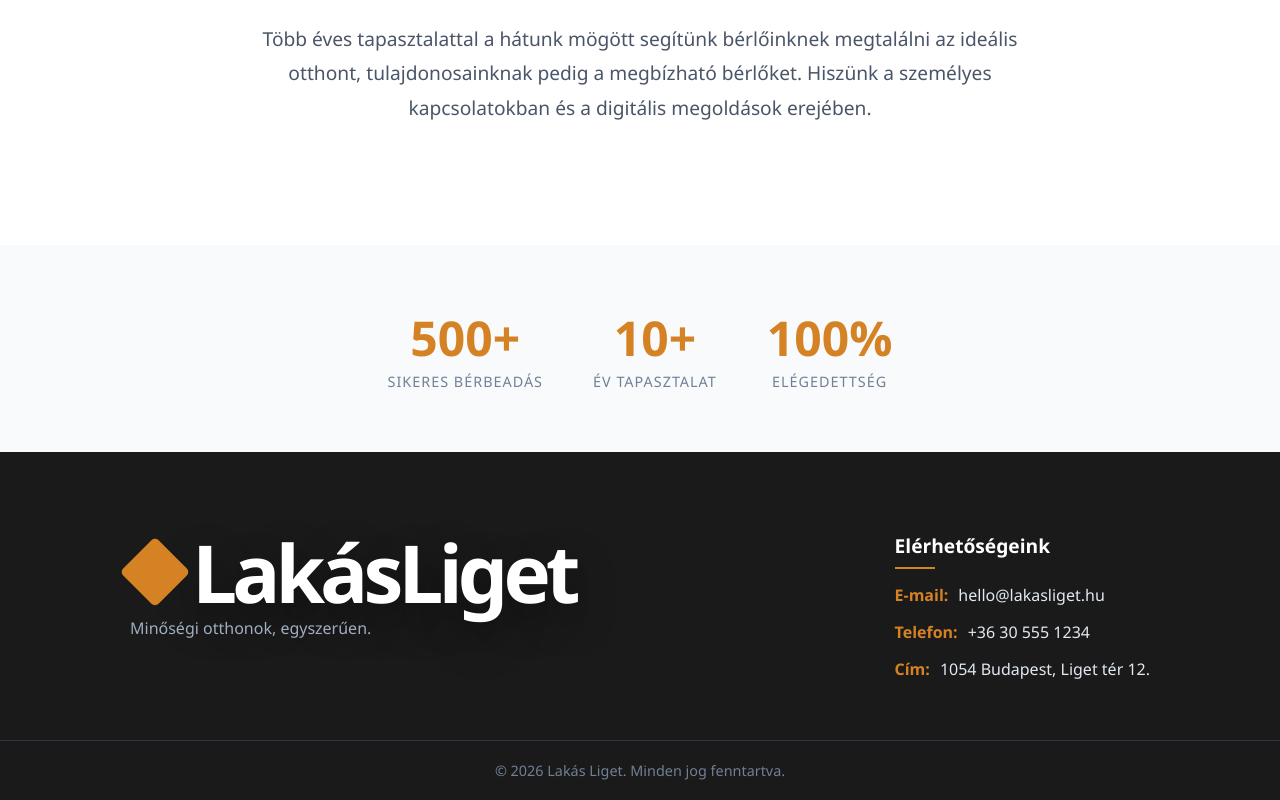
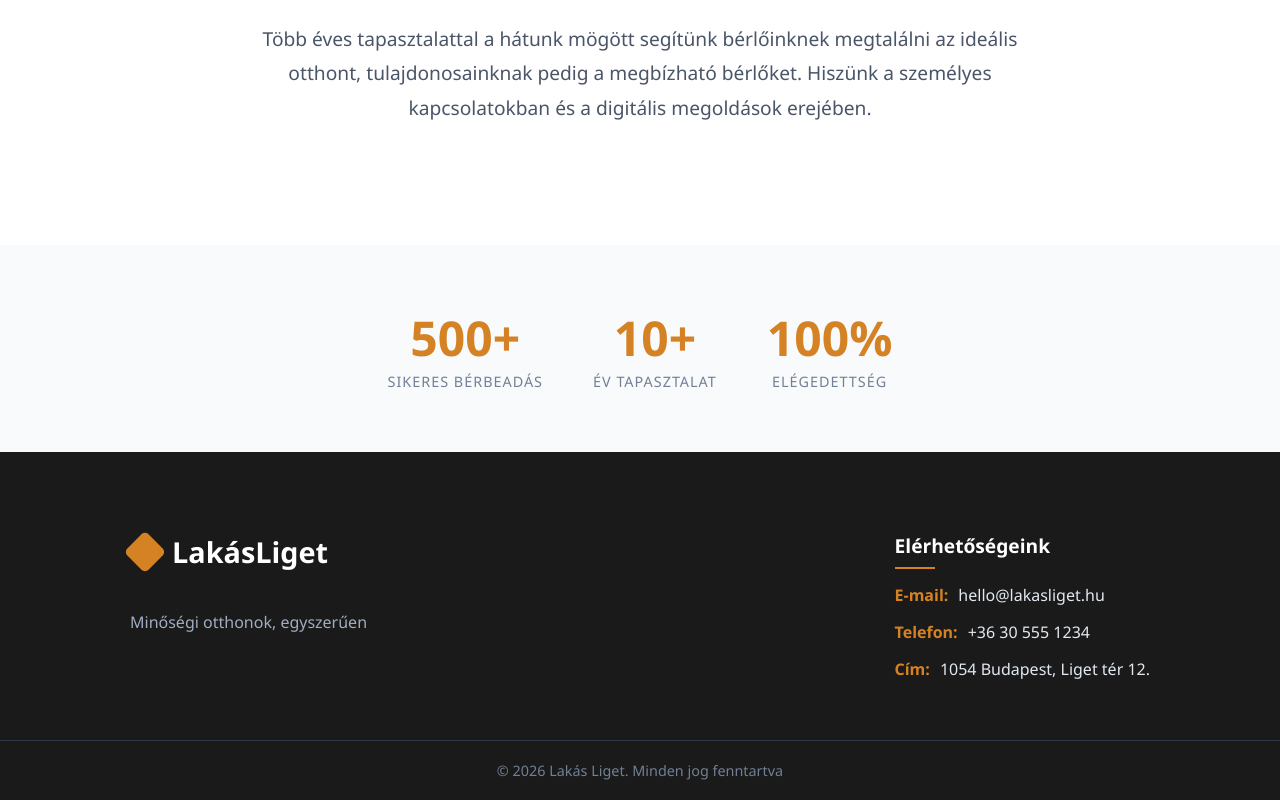
Before and after one commit to FMarcell06/lakasliget_frontend, a React (Vite) app: page /about in a window 1280 px wide. Shown: the part 754-1554 px from the top of the page. Built offline with nearby package versions, Linux system fonts and the light colour scheme; no server answers.

Commit message:
Home and about page cleanups

```diff
--- a/src/pages/About.css
+++ b/src/pages/About.css
@@ -1,17 +1,14 @@
-/* Alap konténer */
-.about-page-wrapper {
+.about-page {
   display: flex;
   flex-direction: column;
   min-height: 100vh;
   background-color: #ffffff;
 }
 .about-container {
-
-     animation: fadeIn 0.5s ease;
+  animation: fadeIn 0.5s ease;
 }
 
-/* Hero Banner */
-.about-hero-banner {
+.about-header {
   height: 450px;
   background-image: url('https://images.unsplash.com/photo-1719344870842-d1d46896c9fa?q=80&w=1632&auto=format&fit=crop&ixlib=rb-4.1.0&ixid=M3wxMjA3fDB8MHxwaG90by1wYWdlfHx8fGVufDB8fHx8fA%3D%3D');
   background-size: cover;
@@ -19,7 +16,7 @@
   position: relative;
 }
 
-.glass-overlay {
+.blur {
   width: 100%;
   height: 100%;
   background: rgba(248, 168, 77, 0.1);
@@ -40,17 +37,16 @@
   text-decoration: none;
 }
 
-/* Tartalmi rész */
-.about-main-content {
+.about-main {
   flex-grow: 1;
 }
 
-.about-description {
+.about-section {
   padding: 100px 20px;
   text-align: center;
 }
 
-.section-subtitle {
+.section-title {
   color: #1a202c;
   font-size: 2.2rem;
   margin-bottom: 10px;
@@ -63,7 +59,7 @@
   margin: 0 auto 40px;
 }
 
-.about-description p {
+.about-section p {
   max-width: 800px;
   margin: 0 auto 20px;
   font-size: 1.2rem;
@@ -71,7 +67,6 @@
   color: #4a5568;
 }
 
-/* Statisztika kártyák */
 .about-stats {
   display: flex;
   justify-content: center;
@@ -98,14 +93,13 @@
   font-size: 0.9rem;
 }
 
-/* Sötét Footer */
-.dark-footer {
-  background-color: #1a1a1a; /* Sötétszürke-fekete */
+.footer-container {
+  background-color: #1a1a1a;
   color: #ffffff;
   padding: 80px 0 20px;
 }
 
-.footer-container {
+.dark-footer {
   max-width: 1100px;
   margin: 0 auto;
   display: flex;
@@ -123,6 +117,7 @@
 
 .footer-brand p {
   color: #a0aec0;
+  margin-top: 40px;
 }
 
 .footer-contact h4 {
@@ -166,7 +161,6 @@
   font-size: 0.9rem;
 }
 
-/* Mobil nézet */
 @media (max-width: 768px) {
   .about-title { font-size: 3rem; }
   .about-stats { flex-direction: column; gap: 30px; }
@@ -174,13 +168,13 @@
   .footer-contact h4::after { left: 50%; transform: translateX(-50%); }
 }
 
-.logo-container {
+.about-logo-container {
   display: flex;
   align-items: center;
   gap: 12px;
 }
 
-.logo-icon {
+.about-logo-icon {
   width: 30px;
   height: 30px;
   background-color: var(--primary-color);
@@ -188,10 +182,9 @@
   transform: rotate(45deg);
 }
 
-.logo-text {
+.about-logo-text {
   font-size: 1.8rem;
   font-weight: bold;
-  margin: 0;
 }
 
 @keyframes fadeIn {
--- a/src/pages/About.jsx
+++ b/src/pages/About.jsx
@@ -4,22 +4,20 @@ import './About.css';
 
 export const About = () => {
   return (
-    <div className="about-page-wrapper">
+    <div className="about-page">
       <Header />
 
         <div  className='about-container'>
-        {/* Hero Banner */}
-        <section className="about-hero-banner">
-            <div className="glass-overlay">
+            <section className="about-header">
+                <div className="blur">
                     <h1 className="about-title">Rólunk</h1>
                 </div>
             </section>
 
-        {/* Tartalmi rész - Görgethető tartalom */}
-        <main className="about-main-content">
-            <section className="about-description">
+            <main className="about-main">
+                <section className="about-section">
                     <div className="container">
-                <h2 className="section-subtitle">Szakértelem és Bizalom</h2>
+                        <h2 className="section-title">Szakértelem és Bizalom</h2>
                         <div className="accent-line"></div>
                         <p>
                             A Lakás Ligetnél küldetésünk, hogy egyszerűvé és átláthatóvá tegyük az ingatlanbérlést.
@@ -32,7 +30,6 @@ export const About = () => {
                     </div>
                 </section>
 
-            {/* Extra szekció a görgetéshez */}
                 <section className="about-stats">
                 <div className="stat-card">
                     <span className="stat-value">500+</span>
@@ -49,38 +46,40 @@ export const About = () => {
                 </section>
             </main>
 
-        {/* Sötét Footer / Elérhetőségek */}
-        <footer className="dark-footer">
-            <div className="footer-container">
-            <div className="footer-brand">
+            <footer className="footer-container">
+                <div className='dark-footer'>
+                    <div className='footer-brand'>
 
-                <div className="logo-container">
-                    <div className="logo-icon" />
-                    <h1 className="logo-text">LakásLiget</h1>
+                        <div className='about-logo-container'>
+                            <div className='about-logo-icon'></div>
+                            <h1 className='about-logo-text'>LakásLiget</h1>
                         </div>
-                <p>Minőségi otthonok, egyszerűen.</p>
+                        <p>Minőségi otthonok, egyszerűen</p>
                     </div>
 
-            <div className="footer-contact">
+                    <div className='footer-contact'>
                         <h4>Elérhetőségeink</h4>
-                <div className="contact-list">
-                <div className="contact-item">
-                    <span className="footer-label">E-mail:</span>
-                    <span className="footer-value">hello@lakasliget.hu</span>
+                        <div className='contact-list'>
+                            <div className='contact-item'>
+                                <span className='footer-label'>E-mail:</span>
+                                <span className='footer-value'>hello@lakasliget.hu</span>
                             </div>
-                <div className="contact-item">
-                    <span className="footer-label">Telefon:</span>
-                    <span className="footer-value">+36 30 555 1234</span>
+
+                            <div className='contact-item'>
+                                <span className='footer-label'>Telefon:</span>
+                                <span className='footer-value'>+36 30 555 1234</span>
                             </div>
-                <div className="contact-item">
-                    <span className="footer-label">Cím:</span>
-                    <span className="footer-value">1054 Budapest, Liget tér 12.</span>
+
+                            <div className='contact-item'>
+                                <span className='footer-label'>Cím:</span>
+                                <span className='footer-value'>1054 Budapest, Liget tér 12.</span>
                             </div>
                         </div>
                     </div>
                 </div>
-            <div className="footer-bottom">
-            <p>&copy; 2026 Lakás Liget. Minden jog fenntartva.</p>
+
+                <div className='footer-bottom'>
+                    <p>&copy; 2026 Lakás Liget. Minden jog fenntartva</p>
                 </div>
             </footer>
         </div>
--- a/src/pages/Home.css
+++ b/src/pages/Home.css
@@ -1,115 +1,94 @@
-/* ALAPBEÁLLÍTÁSOK - GÖRGETÉS TILTÁSA */
-.page-wrapper.no-scroll {
+.home-page {
   height: 100vh;
   width: 100%;
   overflow: hidden;
   display: flex;
   flex-direction: column;
   font-family: 'Inter', sans-serif;
+
 }
 
-/* FELSŐ 65% - HÁTTÉRKÉP ÉS BLUR */
-.hero-65 {
+.home-container {
+  animation: fadeIn 0.5s ease;
+}
+
+.home-main {
   position: relative;
   flex: 0 0 65%;
   display: flex;
   align-items: center;
   justify-content: center;
   text-align: center;
-  background-color: #1a202c;
 }
 
-.hero-65::before {
+.home-main::before {
   content: "";
   position: absolute;
   top: 0; left: 0; right: 0; bottom: 0;
   background-image: url("https://images.unsplash.com/photo-1618296498428-475b880e5b0a?q=80&w=1632&auto=format&fit=crop");
   background-size: cover;
   background-position: center;
-  filter: blur(12px) brightness(0.65);
+  filter: blur(10px) brightness(0.65);
   transform: scale(1.1);
   z-index: 0;
 }
 
-.hero-content {
+.home-content {
   position: relative;
   z-index: 2;
   animation: fadeIn 1s ease-out;
   width: 100%;
+  padding-top: 10px;
 }
 
-/* LOGÓ ÉS ROMBUSZ (EXTREMELY LARGE) */
-.logo-container {
-  display: flex;
-  align-items: center;
-  justify-content: center;
-  gap: 40px;
-  margin-bottom: 5px;
+.home-logo-text {
+  color: white;
+  font-size: 6rem !important;
+  font-weight: 900 !important;
+  letter-spacing: 7px;
+  text-transform: uppercase;
+  margin-top: 60px;
+  line-height: 85px;
+  text-decoration: none;
 }
 
-.logo-icon {
-  width: 50px!important; /* Megnövelve */
-  height: 50px!important;
-  background-color: #d58224;
-  border-radius: 15px;
-  transform: rotate(45deg);
-  flex-shrink: 0;
-}
-
-.logo-text {
-  font-size: 5rem!important; /* Brutális méret */
-  font-weight: 950;
-  color: white;
-  margin: 0;
-  letter-spacing: -5px;
-  line-height: 1;
-  text-shadow: 0 15px 40px rgba(0,0,0,0.4);
-}
-
-.hero-subtitle {
-  color: white;
-  font-size: 2.5rem; /* Jelentősen megnövelve */
-  margin-top: 30px;
-  margin-bottom: 60px;
+.home-title {
+  color: #b6b8b9;
+  font-size: 2.5rem;
+  margin-bottom: 50px;
   font-weight: 500;
   text-shadow: 0 4px 15px rgba(0,0,0,0.6);
 }
 
-/* GOMB (STABIL HOVERREL) */
-.main-cta-btn {
-  background: #d58224 !important;
-  color: white !important;
-  border: none !important;
-  /* Kisebbre vett padding és betűméret */
-  padding: 14px 35px !important;
-  font-size: 1.1rem !important;
-
-  font-weight: 700;
+.home-button {
+  background: #d58224 ;
+  color: white ;
+  border: none ;
+  padding: 10px 25px ;
+  font-size: 1.3rem ;
+  font-weight: 775;
   border-radius: 100px;
   cursor: pointer;
   display: flex;
   align-items: center;
+  justify-content: center;
   gap: 10px;
   margin: 0 auto;
-  transition: background-color 0.2s ease;
-  /* Megszüntetjük a felesleges árnyékokat is */
-  box-shadow: none !important;
+  height: 75px;
+  width: 270px;
 }
 
-.main-cta-btn:hover {
-  background: #b86b1a !important;
-  transform: none !important; /* Tiltjuk a nagyítást */
+.home-button:hover {
+  background: #b86b1a;
 }
 
-/* Az ikon is legyen kisebb a gombban */
-.main-cta-btn svg {
-  width: 20px !important;
-  height: 20px !important;
-  transition: transform 0.2s;
+.home-button svg {
+  width: 30px;
+  height: 30px;
+  padding-top: 4px
 }
 
-/* ALSÓ 35% - FEHÉR SÁV */
-.featured-35 {
+.home-section {
   flex: 0 0 35%;
   background-color: #ffffff;
   display: flex;
@@ -181,13 +160,11 @@
   font-size: 1.4rem;
 }
 
-/* ANIMÁCIÓ */
 @keyframes fadeIn {
   from { opacity: 0; transform: translateY(40px); }
   to { opacity: 1; transform: translateY(0); }
 }
 
-/* MOBIL FIXES */
 @media (max-width: 1200px) {
   .logo-text { font-size: 5.5rem; }
   .hero-subtitle { font-size: 2rem; }
--- a/src/pages/Home.jsx
+++ b/src/pages/Home.jsx
@@ -7,18 +7,16 @@ export const Home = () => {
   const navigate = useNavigate();
 
   return (
-    <div className="page-wrapper no-scroll">
+    <div className="home-container">
       <Header />
 
-      <main className="hero-65">
-        <div className="hero-content">
-          <div className="logo-container">
-            <div className="logo-icon" />
-            <h1 className="logo-text">Lakás Liget</h1>
-          </div>
-          <p className="hero-subtitle">Prémium ingatlanok, egyszerűen.</p>
+      <div className='home-page' >
+        <main className="home-main">
+          <div className="home-content">
+            <h1 className="home-logo-text">Lakás Liget</h1>
+            <p className="home-title">Prémium ingatlanok, egyszerűen.</p>
 
-          <button className="main-cta-btn" onClick={() => navigate('/listings')}>
+            <button className="home-button" onClick={() => navigate('/listings')}>
               Összes hirdetés
               <svg width="28" height="28" viewBox="0 0 24 24" fill="none" stroke="currentColor" strokeWidth="3" strokeLinecap="round" strokeLinejoin="round">
                 <path d="M5 12h14M12 5l7 7-7 7"/>
@@ -27,7 +25,7 @@ export const Home = () => {
           </div>
         </main>
 
-      <section className="featured-35">
+        <section className="home-section">
           <div className="compact-grid">
             {[1, 2, 3].map((item) => (
               <div key={item} className="mini-card-v2">
@@ -43,5 +41,6 @@ export const Home = () => {
           </div>
         </section>
       </div>
+    </div>
   );
 };
```
Lines whose indentation alone changed are shown as unchanged.
